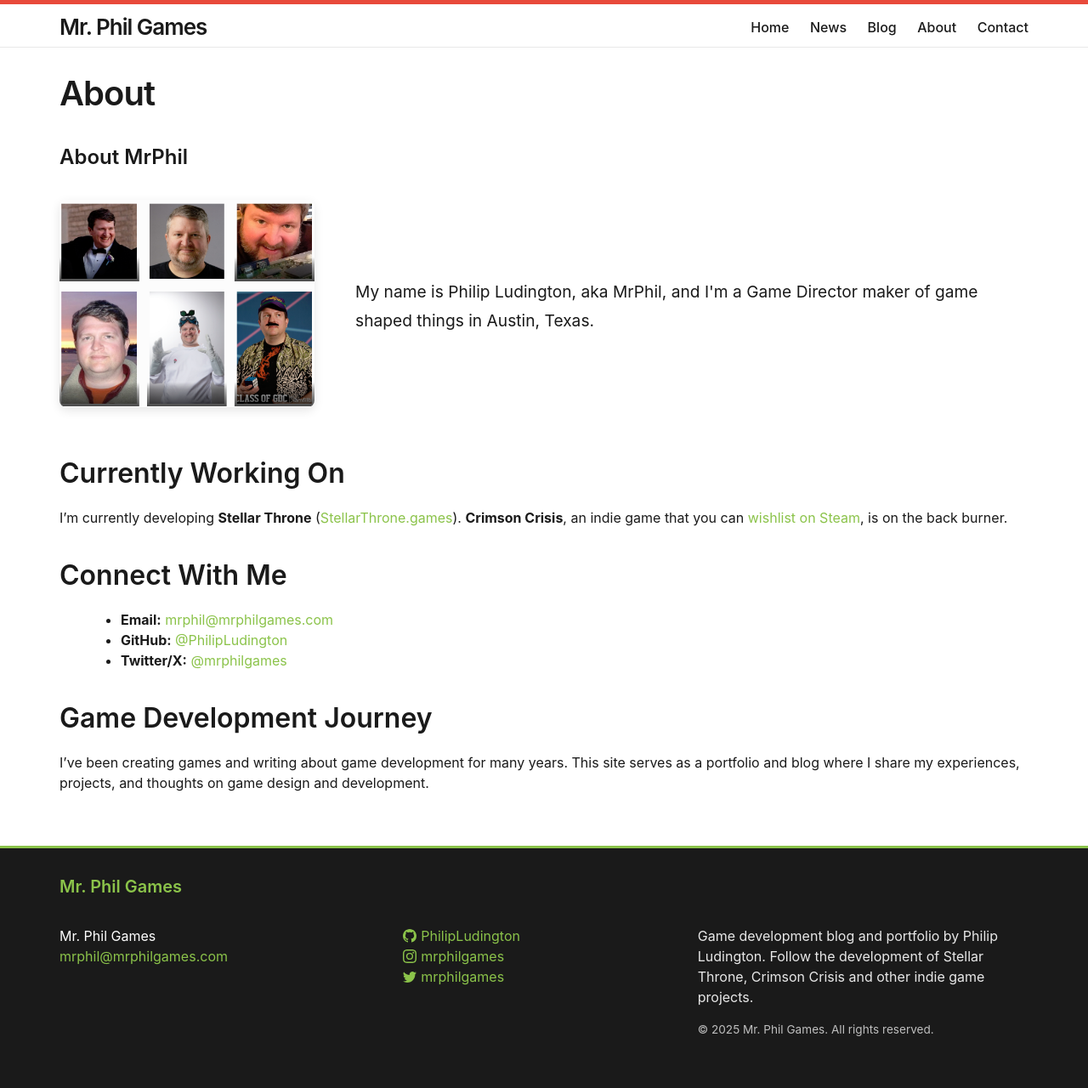
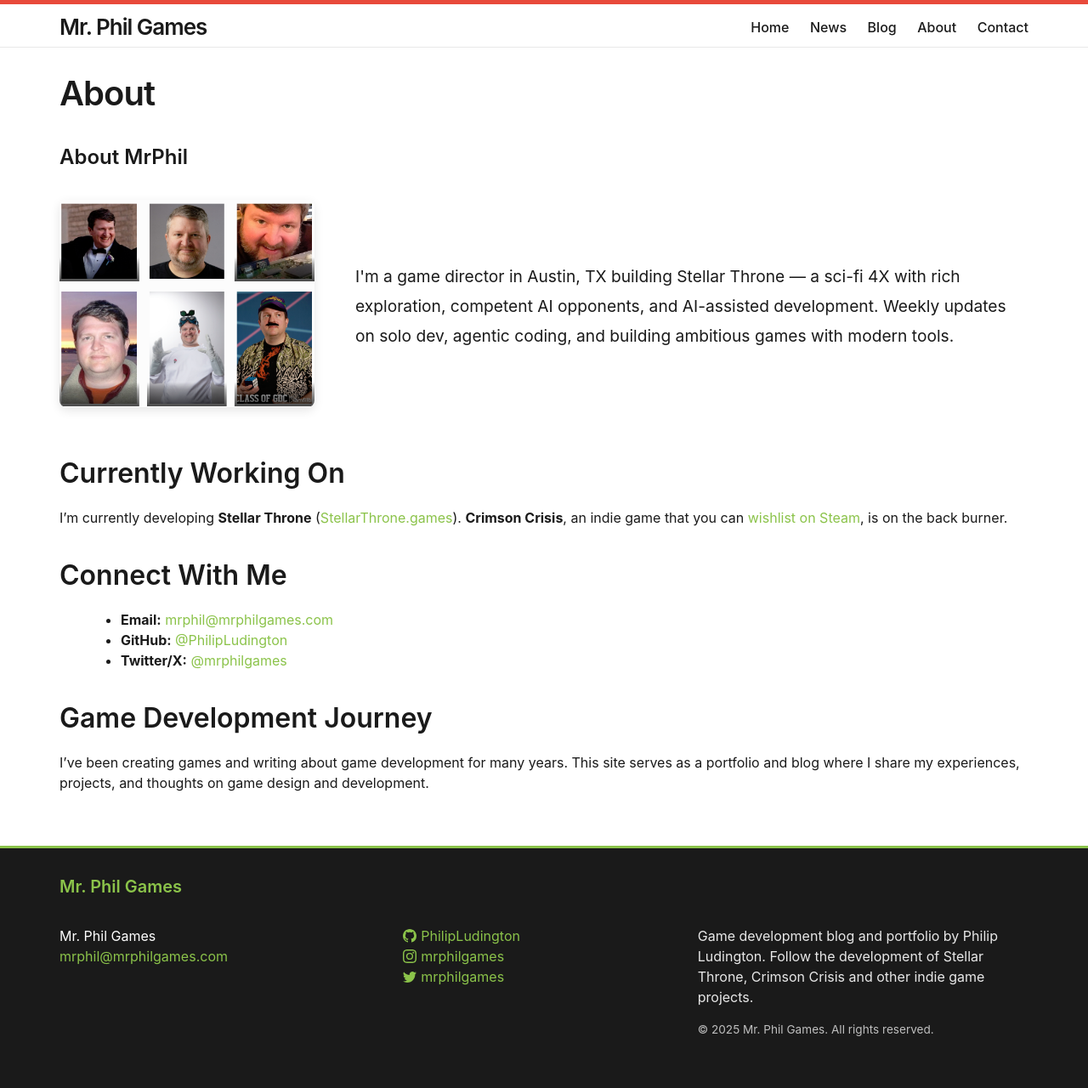
Before and after one commit to PhilipLudington/mrphilgames, a Jekyll site: the page built from about.markdown, in a window 1280 px wide. Shown: the whole page at 85% size. Built offline with Jekyll 4.4.1, drawn with Linux system fonts in a browser that asks for light colours.

Commit message:
Update About page blurb to focus on Stellar Throne and AI-assisted development
🤖 Generated with [Claude Code](https://claude.ai/code)

Co-Authored-By: Claude <noreply@anthropic.com>

```diff
--- a/about.markdown
+++ b/about.markdown
@@ -11,7 +11,7 @@ permalink: /about/
     <img src="{{ '/assets/images/about-profile.png' | relative_url }}" alt="Philip Ludington / MrPhil">
   </div>
   <div class="about-text">
-    <p>My name is Philip Ludington, aka MrPhil, and I'm a Game Director maker of game shaped things in Austin, Texas.</p>
+    <p>I'm a game director in Austin, TX building Stellar Throne — a sci-fi 4X with rich exploration, competent AI opponents, and AI-assisted development. Weekly updates on solo dev, agentic coding, and building ambitious games with modern tools.</p>
   </div>
 </div>
 
```
